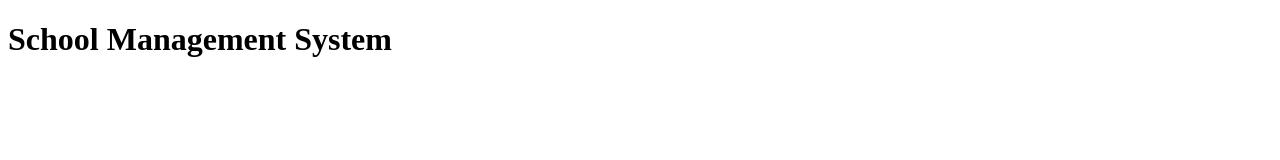
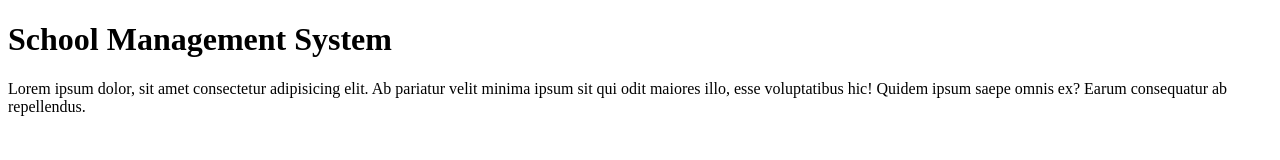
Before and after one commit to toewailin/school-management, a plain HTML site: page index.html in a window 1280 px wide. Drawn offline with Linux system fonts and the light colour scheme.

Commit message:
add lorem

```diff
--- a/index.html
+++ b/index.html
@@ -7,5 +7,6 @@
 </head>
 <body>
     <h1>School Management System</h1>
+    <p>Lorem ipsum dolor, sit amet consectetur adipisicing elit. Ab pariatur velit minima ipsum sit qui odit maiores illo, esse voluptatibus hic! Quidem ipsum saepe omnis ex? Earum consequatur ab repellendus.</p>
 </body>
 </html>
```
